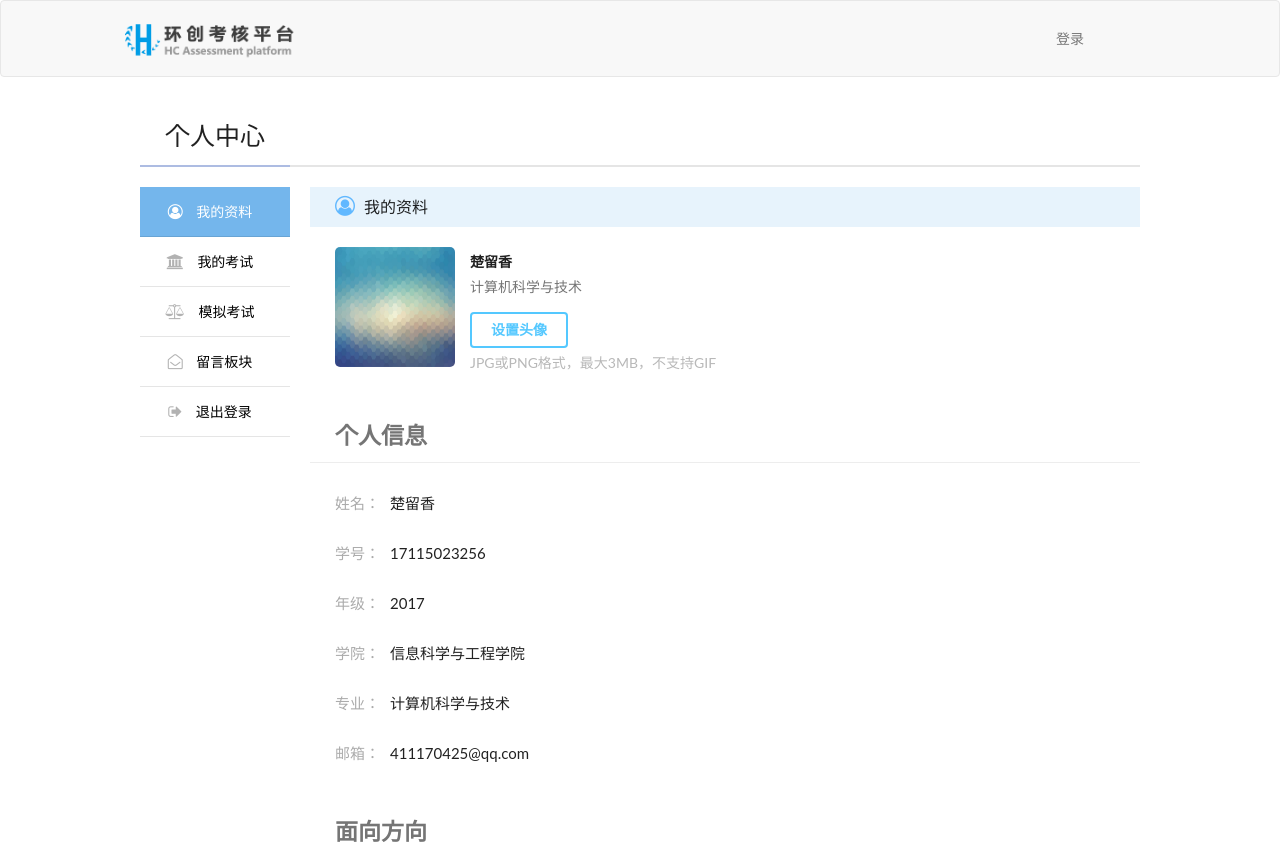
After one commit to Cenita/HC-AssessSystem, a PHP site: page /public/userInformation/index.php?page=myInformation in a window 1280 px wide. The commit adds this page. Shown: the top 856 px of the page. Run offline with PHP 8.4, Linux system fonts and the light colour scheme.

Commit message:
优化主页,加入我的信息页面

```diff
--- /dev/null
+++ b/public/index/index.js
@@ -0,0 +1,5 @@
+$(
+    function () {
+        $(".introduction").popup();
+    }
+)
--- a/public/nav/nav.css
+++ b/public/nav/nav.css
@@ -1,3 +1,38 @@
+.col-md-10
+{
+	margin-left: 10%;
+	width: 100%;
+}
+.ui .dimmer
+{
+	background-color: rgba(0, 0, 0,0.25) !important;
+}
+.col-md-12
+{
+	width: 100%;
+	float: left;
+}
+.col-md-2
+{
+	width: 16.666666667%;
+}
+.col-md-offset-1
+{
+	margin-left: 8.333333333%;
+}
+.container
+{
+	width:1170px;
+}
+.col-md-6
+{
+	width:50%;
+	float:left;
+}
+﻿* {
+	margin: 0;
+	padding: 0;
+}
 .navbar-header .navbar-brand img{
 	height: 2.5em;
 	width: auto;
--- a/public/nav/nav.php
+++ b/public/nav/nav.php
@@ -1,4 +1,7 @@
 <html lang="en">
+<?php
+error_reporting(E_ALL^E_NOTICE^E_WARNING);
+?>
 <head>
   <meta charset="UTF-8">
   <meta name="viewport" content="width=device-width, initial-scale=1.0">
@@ -9,6 +12,7 @@
     <script src="../nav/nav.js"></script>
     <script src="../nav/login.js"></script>
     <script src="../nav/register.js"></script>
+    <link rel="stylesheet" href="../../lib/tool/bootstrap.min.css">
     <link rel="stylesheet" href="../../lib/tool/Semantic/semantic.min.css"/>
     <link rel="stylesheet" href="../../lib/tool/font-awesome/css/font-awesome.min.css">
     <link rel="stylesheet" href="../nav/nav.css">
--- /dev/null
+++ b/public/userInformation/index.php
@@ -0,0 +1,46 @@
+<!DOCTYPE html>
+<head>
+  <meta charset="UTF-8">
+  <!-- <meta http-equiv="refresh" content="1"> -->
+  <!-- 导航栏 -->
+  <script src="select.js"></script>
+  <link rel="stylesheet" href="select.css">
+</head>
+<body>
+  <?php include '../nav/nav.php';?>
+  <?php $page=$_GET["page"];if($page=="")echo "<script>window.location.href=\"?page=myInformation\"</script>"?>
+  <div id="selectPersonalNav">
+    <div class="topPart">
+      <div class="title">个人中心</div>
+    </div>
+    <div class="mainPart">
+      <div class="leftSeletPart">
+        <a href="?page=myInformation" class="myInformation <?php if($page=="myInformation")echo "haveSelect";else echo "canSelect"; ?>">
+          <i class="fa fa-user-circle-o"></i>
+          <span>我的资料</span>
+        </a>
+        <a href="?page=myExam" class="myExam <?php if($page=="myExam")echo "haveSelect";else echo "canSelect"; ?>">
+          <i class="fa fa-bank"></i>
+          <span>我的考试</span>
+        </a>
+        <a href="?page=simulate" class="simulate <?php if($page=="simulate")echo "haveSelect";else echo "canSelect"; ?>">
+          <i class="fa fa-balance-scale"></i>
+          <span>模拟考试</span>
+        </a>
+        <a href="?page=leaveMessage" class="leaveMessage <?php if($page=="leaveMessage")echo "haveSelect";else echo "canSelect"; ?>">
+          <i class="fa fa-envelope-open-o"></i>
+          <span>留言板块</span>
+        </a>
+        <a href="?page=loginOut" class="loginOut <?php if($page=="loginOut")echo "haveSelect";else echo "canSelect"; ?>">
+          <i class="fa fa-sign-out"></i>
+          <span>退出登录</span>
+        </a>
+      </div>
+      <div class="rightPart">
+        <?php if($page=="myInformation")include "page/myInformation/myInformation.php";?>
+        <iframe src="myExam.html" style="width:100%;height:1000px;border:0px"></iframe>
+      </div>
+    </div>
+  </div>
+</body>
+</html>
--- /dev/null
+++ b/public/userInformation/page/myInformation/myInformation.css
@@ -0,0 +1,78 @@
+#myInformationPart .topTitle
+{
+  font-size: 16px;
+  line-height: 40px;
+  height: 40px;
+  background: rgba(24, 134, 224, 0.1);
+}
+#myInformationPart .topTitle i
+{
+  margin-left: 25px;
+  margin-right: 5px;
+  font-size: 20px;
+  color: rgb(97, 184, 255);
+}
+#myInformationPart .headPart
+{
+  margin-top: 20px;
+  margin-left: 25px;
+  height: 120px;
+}
+#myInformationPart .headPart img
+{
+  height: 120px;
+  width: 120px;
+  float: left;
+  margin-right: 15px;
+  border-radius: 5px;
+}
+#myInformationPart .headPart .headRightPart .name
+{
+  font-weight: 600;
+  padding-top: 5px;
+
+}
+#myInformationPart .headPart .headRightPart .major
+{
+  margin-top: 5px;
+  color: rgb(117, 117, 117);
+}
+#myInformationPart .headPart .headRightPart button
+{
+  margin-top: 15px;
+  margin-bottom: 5px;
+}
+#myInformationPart .headPart .headRightPart .tips
+{
+  color: rgb(184, 184, 184);
+}
+#myInformationPart .personalPart,#myInformationPart .faceToDir
+{
+  margin-top: 60px;
+}
+#myInformationPart .personalPart .title,#myInformationPart .faceToDir .title
+{
+  padding-left: 25px;
+  color: rgb(117, 117, 117);
+  font-size: 23px;
+  border-bottom: 1px solid rgba(219, 219, 219,0.5);
+  padding-bottom: 15px;
+  font-family: "Microsoft YaHei";
+  font-weight: 700;
+}
+#myInformationPart .personalPart .detialPart
+{
+  font-size: 15px;
+  margin-top: 20px;
+}
+#myInformationPart .personalPart .detialPart >*
+{
+  margin-top: 30px;
+  margin-left: 25px;
+}
+#myInformationPart .personalPart .detialPart .detialTitle
+{
+  color: rgb(171, 171, 171);
+  margin-right: 10px;
+  float: left;
+}
--- /dev/null
+++ b/public/userInformation/page/myInformation/myInformation.php
@@ -0,0 +1,57 @@
+<!DOCTYPE html>
+<html lang="en">
+<head>
+  <meta charset="UTF-8">
+  <script src="page/myInformation/myInformation.js"></script>
+  <link rel="stylesheet" href="page/myInformation/myInformation.css">
+</head>
+<body>
+  <div id="myInformationPart">
+    <div class="topTitle">
+      <i class="fa fa-user-circle-o"></i>
+      <span>我的资料</span>
+    </div>
+    <div class="headPart">
+      <img src="img/1.jpg" alt="">
+      <div class="headRightPart">
+        <div class="name">楚留香</div>
+        <div class="major">计算机科学与技术</div>
+        <button class="ui inverted primary button">设置头像</button>
+        <div class="tips">JPG或PNG格式，最大3MB，不支持GIF</div>
+      </div>
+    </div>
+    <div class="personalPart">
+      <div class="title">个人信息</div>
+      <div class="detialPart">
+        <div class="name">
+          <div class="detialTitle">姓名：</div>
+          <div class="content">楚留香</div>
+        </div>
+        <div class="stuNum">
+          <div class="detialTitle">学号：</div>
+          <div class="content">17115023256</div>
+        </div>
+        <div class="degree">
+          <div class="detialTitle">年级：</div>
+          <div class="content">2017</div>
+        </div>
+        <div class="acdemic">
+          <div class="detialTitle">学院：</div>
+          <div class="content">信息科学与工程学院</div>
+        </div>
+        <div class="major">
+          <div class="detialTitle">专业：</div>
+          <div class="content">计算机科学与技术</div>
+        </div>
+        <div class="email">
+          <div class="detialTitle">邮箱：</div>
+          <div class="content">411170425@qq.com</div>
+        </div>
+      </div>
+    </div>
+    <div class="faceToDir">
+      <div class="title">面向方向</div>
+    </div>
+  </div>
+</body>
+</html>
--- /dev/null
+++ b/public/userInformation/select.css
@@ -0,0 +1,75 @@
+#selectPersonalNav
+{
+  width: 1000px;
+  margin: auto;
+  margin-top: 50px;
+  margin-bottom: 60px;
+}
+#selectPersonalNav .topPart
+{
+  height: 40px;
+  border-bottom: 2px solid rgba(0, 0, 0,0.1);
+  margin-bottom: 20px;
+}
+#selectPersonalNav .topPart .title
+{
+  font-family: "Microsoft YaHei";
+  font-weight: 400;
+  font-size: 25px;
+  height: 40px;
+  width: 150px;
+  text-align: center;
+  border-bottom: 2px solid rgba(45, 94, 218,0.3);
+}
+#selectPersonalNav .mainPart .leftSeletPart >*
+{
+  display: block;
+  width: 150px;
+  text-align: center;
+  height: 50px;
+  line-height: 50px;
+  transition: color 50ms;
+  border-bottom: 1px solid rgba(0, 0, 0,0.1);
+}
+#selectPersonalNav .mainPart .leftSeletPart i
+{
+  position: relative;
+  left: -10px;
+  font-size: 15px;
+  color: rgba(0,0,0,0.3);
+}
+#selectPersonalNav .mainPart .leftSeletPart .canSelect:hover
+{
+  cursor: pointer;
+  color: rgba(24, 134, 224,0.8);
+}
+#selectPersonalNav .mainPart .leftSeletPart .canSelect:hover i
+{
+  color: rgba(24, 134, 224,0.8);
+}
+#selectPersonalNav .canSelect
+{
+  color: black;
+}
+#selectPersonalNav .haveSelect
+{
+  background: rgba(24, 134, 224, 0.6);
+  border-bottom: 0px;
+  color: white;
+}
+#selectPersonalNav .haveSelect i
+{
+  color: white!important;
+}
+#selectPersonalNav .leftSeletPart
+{
+  margin-right: 20px;
+  height: 500px;
+  width: 150px;
+  float: left;
+}
+#selectPersonalNav .rightPart
+{
+  display: inline-block;
+  width: 830px;
+}
```
Also changed, not shown: public/index/index.css (+18 -5 lines), public/index/index.php (+21 -79 lines), public/userInformation/page/myInformation/myInformation.js (added), public/userInformation/select.js (added).
